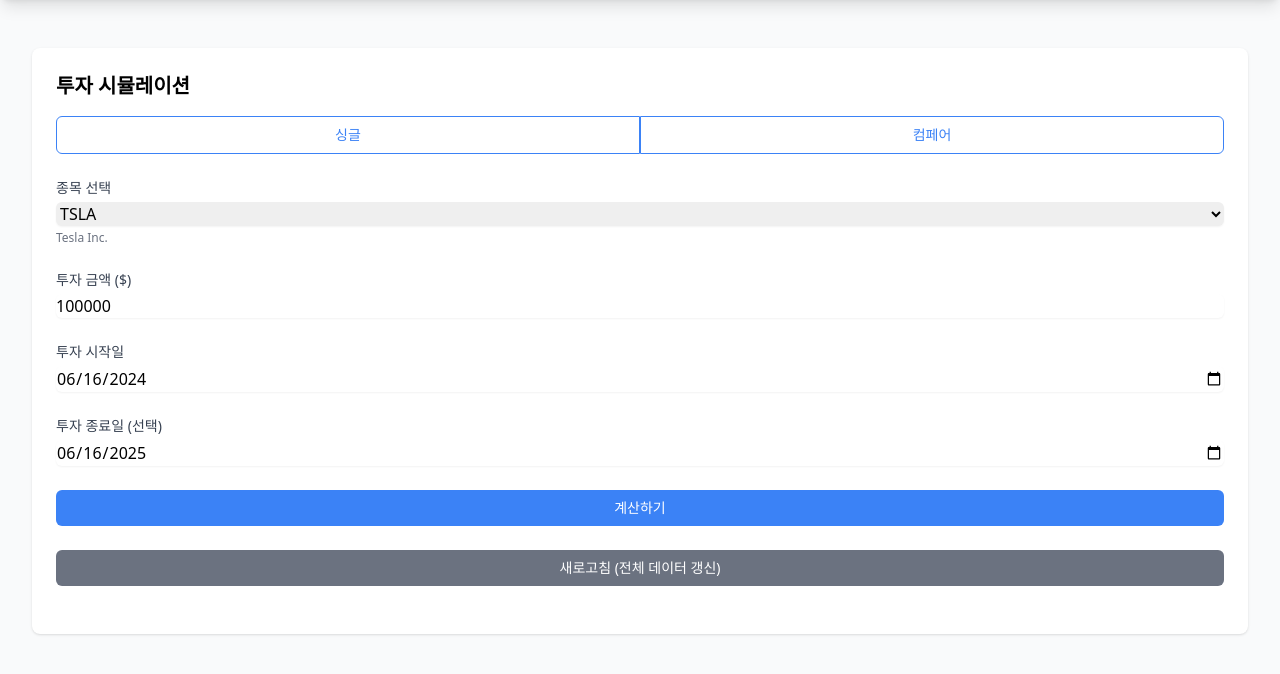
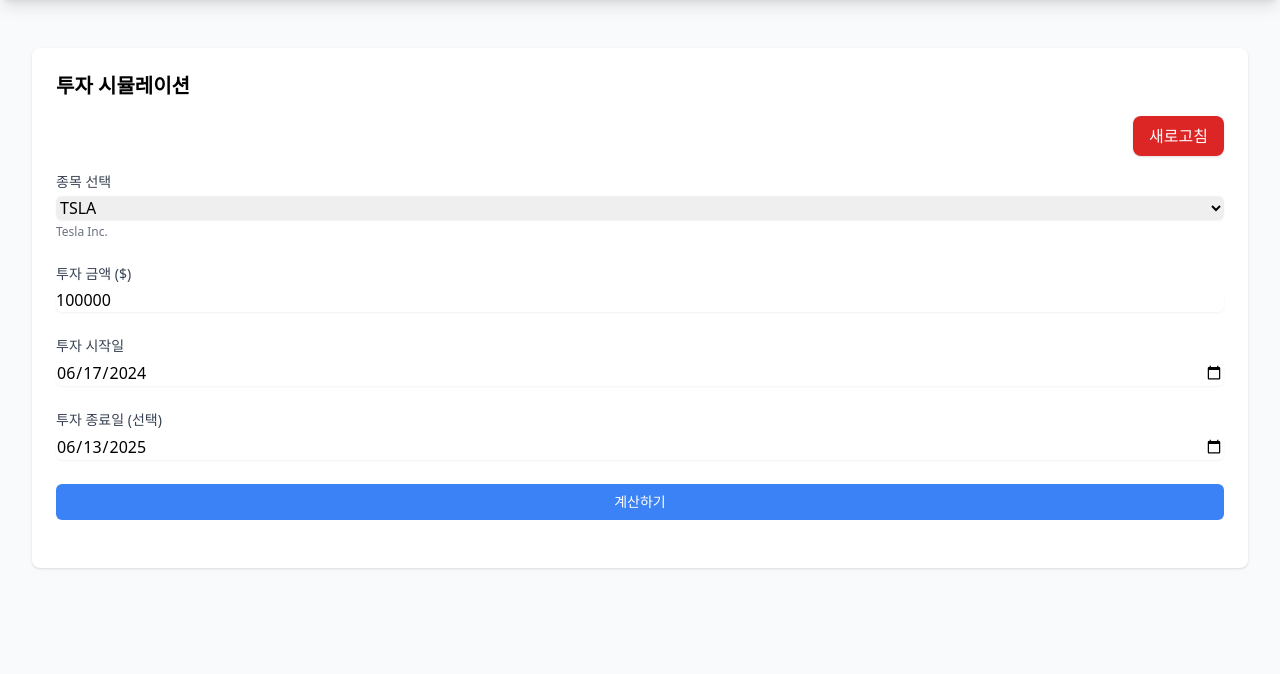
Before and after one commit to goldberg-aria/YourHundredK, a Flask app: page / in a window 1280 px wide. Shown: the part 64-738 px from the top of the page. Run offline with Flask 3, Linux system fonts and the light colour scheme; style sheets or scripts are compiled from the project's sources; some libraries are stand-ins or nearby versions.

Commit message:
싱글모드 완성: 컴페어모드 제거 및 UI 개선 - 투자 결과를 카드 형태로 표시 - 수익률에 따른 색상 구분 (양수: 녹색, 음수: 빨간색) - 차트 자동 표시 기능 - 깔끔한 단일 모드 인터페이스

```diff
--- a/app/templates/index.html
+++ b/app/templates/index.html
@@ -34,13 +34,16 @@
             <div class="px-4 py-6 sm:px-0">
                 <div class="bg-white rounded-lg shadow p-6">
                     <h2 class="text-xl font-semibold mb-4">투자 시뮬레이션</h2>
-                    <!-- 싱글/컴페어 모드 탭 -->
-                    <div class="flex mb-6">
-                        <button id="singleTab" onclick="setMode('single')" class="flex-1 py-2 rounded-l-md text-sm font-medium border border-blue-500 text-blue-500 bg-white hover:bg-blue-50">싱글</button>
-                        <button id="compareTab" onclick="setMode('compare')" class="flex-1 py-2 rounded-r-md text-sm font-medium border border-blue-500 text-blue-500 bg-white hover:bg-blue-50">컴페어</button>
+
+                    <!-- 새로고침 버튼 -->
+                    <div class="flex justify-end mb-4">
+                        <button id="refreshBtn" class="px-4 py-2 bg-red-600 text-white rounded-lg shadow hover:bg-red-700 transition-colors">
+                            새로고침
+                        </button>
                     </div>
+
                     <!-- 입력 폼 -->
-                    <div id="singleForm" class="grid grid-cols-1 gap-6 mb-6">
+                    <div class="grid grid-cols-1 gap-6 mb-6">
                         <div>
                             <label class="block text-sm font-medium text-gray-700">종목 선택</label>
                             <select id="ticker" class="mt-1 block w-full rounded-md border-gray-300 shadow-sm focus:border-blue-500 focus:ring-blue-500" onchange="updateFullName()">
@@ -76,17 +79,7 @@
                                 계산하기
                             </button>
                         </div>
-                        <div>
-                            <button onclick="refreshData()"
-                                    class="w-full bg-gray-500 text-white px-4 py-2 rounded-md text-sm font-medium hover:bg-gray-600 focus:outline-none focus:ring-2 focus:ring-gray-500 focus:ring-offset-2">
-                                새로고침 (전체 데이터 갱신)
-                            </button>
                     </div>
-                    </div>
-                    <div id="compareForm" class="grid grid-cols-1 gap-6 mb-6 hidden">
-                        <div class="grid grid-cols-1 md:grid-cols-2 gap-6">
-                            <div>
-                                <label class="block text-sm font-medium text-gray-700">종목1</label>
 
                     <!-- 오류 메시지 -->
                     <div id="error" class="hidden mt-4 p-4 bg-red-50 rounded-md">
@@ -110,13 +103,10 @@
                         </div>
                     </div>
 
-                    <!-- 결과 표시 영역 -->
-                    <div id="results" class="hidden">
-                        <h3 class="text-lg font-medium text-gray-900 mb-4">투자 결과</h3>
-                        <div class="bg-gray-50 rounded-lg p-4">
-                            <div id="resultContent" class="grid grid-cols-1 md:grid-cols-2 gap-4"></div>
-                            <div id="chart" class="mt-6"></div>
-                        </div>
+                    <!-- 결과 영역 -->
+                    <div id="resultArea" class="mt-6">
+                        <div id="resultContent"></div>
+                        <div id="noResultMsg" class="text-center text-gray-400 py-8 hidden">결과가 없습니다. 조건을 다시 확인해 주세요.</div>
                     </div>
                 </div>
             </div>
@@ -151,10 +141,10 @@
             // 시작일을 1년 전으로 설정
             const lastYear = new Date(yesterday);
             lastYear.setFullYear(lastYear.getFullYear() - 1);
-            document.getElementById('start_date').value = lastYear.toISOString().split('T')[0];
+            document.getElementById('start_date').value = '2024-06-17';
 
             // 종료일을 어제로 설정
-            document.getElementById('end_date').value = maxDate;
+            document.getElementById('end_date').value = '2025-06-13';
 
             // 시작일이 변경될 때 종료일 제한
             document.getElementById('start_date').addEventListener('change', function(e) {
@@ -196,48 +186,48 @@
         }
 
         async function calculate() {
+            console.log('calculate function called');
             const ticker = document.getElementById('ticker').value;
             const investment_amount = document.getElementById('investment_amount').value;
             const start_date = document.getElementById('start_date').value;
             const end_date = document.getElementById('end_date').value;
+            const loading = document.getElementById('loading');
 
-            const loading = document.getElementById('loading');
-            const results = document.getElementById('results');
+            console.log('Form values:', { ticker, investment_amount, start_date, end_date });
 
             hideError();
             loading.classList.remove('hidden');
-            results.classList.add('hidden');
 
             try {
-                // 먼저 데이터 가져오기
+                // 데이터 가져오기
+                console.log('Fetching stock data...');
                 const fetchResponse = await fetch('/api/fetch-stock-data', {
                     method: 'POST',
                     headers: { 'Content-Type': 'application/json' },
                     body: JSON.stringify({ ticker, start_date, end_date })
                 });
+                const fetchData = await fetchResponse.json();
+                console.log('Fetch response:', fetchResponse.status, fetchData);
 
-                const fetchData = await fetchResponse.json();
                 if (!fetchResponse.ok) {
                     throw new Error(fetchData.error || '데이터를 가져오는데 실패했습니다.');
                 }
 
                 // 수익률 계산
+                console.log('Calculating returns...');
                 const response = await fetch('/api/calculate-returns', {
                     method: 'POST',
                     headers: { 'Content-Type': 'application/json' },
                     body: JSON.stringify({ ticker, investment_amount, start_date, end_date })
                 });
+                const data = await response.json();
+                console.log('Calculate response:', response.status, data);
 
-                const data = await response.json();
-                if (!response.ok) {
-                    throw new Error(data.error || '수익률 계산에 실패했습니다.');
-                }
-
-                displayResults(data);
+                loading.classList.add('hidden');
+                showResult(data);
             } catch (error) {
+                console.error('Error in calculate function:', error);
                 showError(error.message);
-                console.error('Error:', error);
-            } finally {
                 loading.classList.add('hidden');
             }
         }
@@ -247,10 +237,8 @@
             const start_date = document.getElementById('start_date').value;
             const end_date = document.getElementById('end_date').value;
             const loading = document.getElementById('loading');
-            const results = document.getElementById('results');
             hideError();
             loading.classList.remove('hidden');
-            results.classList.add('hidden');
             try {
                 const fetchResponse = await fetch('/api/fetch-stock-data', {
                     method: 'POST',
@@ -269,40 +257,68 @@
             }
         }
 
-        function displayResults(data) {
-            const results = document.getElementById('results');
+        function showResult(data) {
+            console.log('showResult called with data:', data);
             const resultContent = document.getElementById('resultContent');
-            const chart = document.getElementById('chart');
+            const noResultMsg = document.getElementById('noResultMsg');
 
-            results.classList.remove('hidden');
+            if (!data || data.error) {
+                console.log('No data or error found, showing no result message');
+                resultContent.innerHTML = '';
+                noResultMsg.classList.remove('hidden');
+            } else {
+                console.log('Rendering result data');
 
-            resultContent.innerHTML = `
-                <div class="stat-card">
-                    <h4 class="font-medium text-gray-900">보유 주식 수</h4>
-                    <p class="text-2xl font-semibold text-blue-600">${data.shares_owned.toLocaleString()} 주</p>
+                // 결과 HTML 생성
+                const resultHTML = `
+                    <div class="bg-blue-50 border border-blue-200 rounded-lg p-6 mb-4">
+                        <h3 class="text-lg font-semibold text-blue-900 mb-4">투자 결과</h3>
+                        <div class="grid grid-cols-1 md:grid-cols-2 gap-4">
+                            <div class="bg-white p-4 rounded-lg shadow-sm">
+                                <div class="text-sm text-gray-600">초기 투자금</div>
+                                <div class="text-xl font-bold text-gray-900">$${data.initial_investment.toLocaleString()}</div>
                             </div>
-                <div class="stat-card">
-                    <h4 class="font-medium text-gray-900">총 배당금</h4>
-                    <p class="text-2xl font-semibold text-green-600">$${data.total_dividends.toLocaleString()}</p>
+                            <div class="bg-white p-4 rounded-lg shadow-sm">
+                                <div class="text-sm text-gray-600">현재 가치</div>
+                                <div class="text-xl font-bold text-gray-900">$${data.current_value.toLocaleString()}</div>
                             </div>
-                <div class="stat-card">
-                    <h4 class="font-medium text-gray-900">초기 투자금</h4>
-                    <p class="text-2xl font-semibold text-gray-900">$${data.initial_investment.toLocaleString()}</p>
+                            <div class="bg-white p-4 rounded-lg shadow-sm">
+                                <div class="text-sm text-gray-600">총 수익률</div>
+                                <div class="text-xl font-bold ${data.total_return_percentage >= 0 ? 'text-green-600' : 'text-red-600'}">
+                                    ${data.total_return_percentage.toFixed(2)}%
                                 </div>
-                <div class="stat-card">
-                    <h4 class="font-medium text-gray-900">현재 가치</h4>
-                    <p class="text-2xl font-semibold text-blue-600">$${data.current_value.toLocaleString()}</p>
                             </div>
-                <div class="stat-card col-span-2">
-                    <h4 class="font-medium text-gray-900">총 수익률</h4>
-                    <p class="text-2xl font-semibold ${data.total_return_percentage >= 0 ? 'text-green-600' : 'text-red-600'}">
-                        ${data.total_return_percentage.toLocaleString()}%
-                    </p>
+                            <div class="bg-white p-4 rounded-lg shadow-sm">
+                                <div class="text-sm text-gray-600">총 배당금</div>
+                                <div class="text-xl font-bold text-gray-900">$${data.total_dividends.toLocaleString()}</div>
+                            </div>
+                        </div>
+                        <div class="mt-4 text-sm text-gray-600">
+                            <div>보유 주식 수: ${data.shares_owned.toFixed(2)}주</div>
+                            <div>기간: ${data.start_date} ~ ${data.end_date}</div>
+                            <div>시작가: $${data.initial_price.toFixed(2)} | 종가: $${data.final_price.toFixed(2)}</div>
+                        </div>
                     </div>
                 `;
 
-            chart.innerHTML = data.chart;
+                resultContent.innerHTML = resultHTML;
+                noResultMsg.classList.add('hidden');
+
+                // 차트가 있으면 표시
+                if (data.chart) {
+                    const chartDiv = document.createElement('div');
+                    chartDiv.innerHTML = data.chart;
+                    resultContent.appendChild(chartDiv);
                 }
+
+                console.log('Result rendered successfully');
+            }
+        }
+
+        // 이벤트 리스너 등록
+        document.addEventListener('DOMContentLoaded', function() {
+            document.getElementById('refreshBtn').addEventListener('click', refreshData);
+        });
     </script>
 </body>
 </html>
```
Also changed, not shown: app/stock_data.py (+13 -5 lines). Lines whose indentation alone changed are shown as unchanged.
